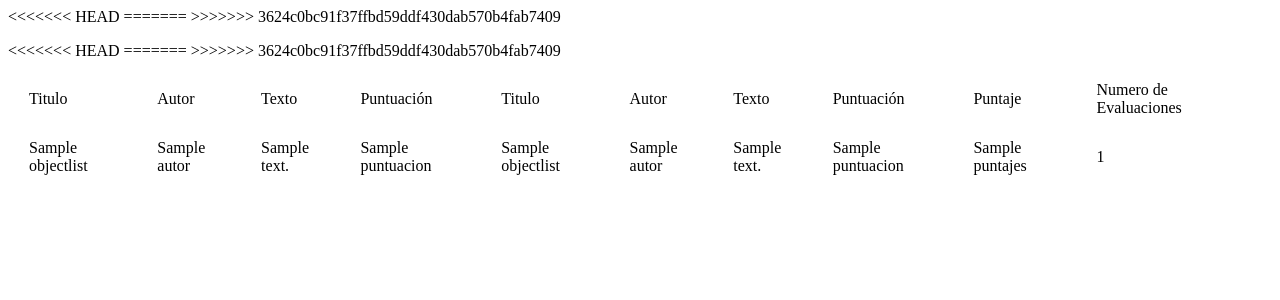
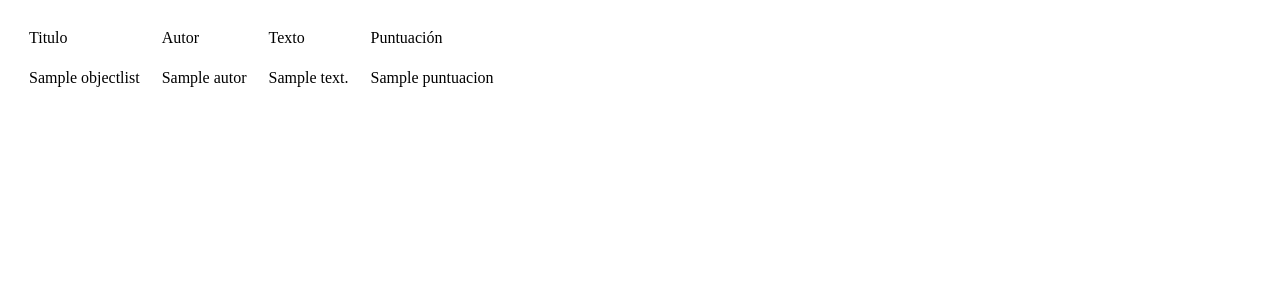
Before and after one commit to cbarazarte7/Software_Tarea_4, a Django app: template templates/articulo/results.html in a window 1280 px wide. Shown: the top 300 px of the page. Run offline with Django 3.2, Linux system fonts and the light colour scheme; the template is opened without the code that fills it: most values are stand-ins (such as "Sample title", 1, 10 or a date in 2020); parts of the project's set-up code (start-up, migrations or seed data) failed here and were passed over.

Commit message:
Factorizacion

```diff
--- a/autor/forms.py
+++ b/autor/forms.py
@@ -4,6 +4,7 @@ from django import forms
 from django.forms.extras.widgets import SelectDateWidget
 from django.db import models
 
+# Formulario para crear:
 class autorForm(forms.Form):
 	nombre = forms.CharField(widget=forms.TextInput())
 	apellido = forms.CharField(widget=forms.TextInput())
--- a/espacio/forms.py
+++ b/espacio/forms.py
@@ -3,6 +3,7 @@ from django.forms import ModelForm
 from django import forms
 from models import espacio
 
+# Formulario para crear:
 class espacioForm(forms.Form):
 	nombre = forms.CharField(widget=forms.TextInput())
 	ubicacion = forms.CharField(widget=forms.TextInput())
--- a/espacio/urls.py
+++ b/espacio/urls.py
@@ -4,6 +4,6 @@ from espacio import views
 
 urlpatterns = patterns('',
 		url(r'^$', views.index, name='index'),
+		url(r'create/$', nuevo_espacio, name='create'),
     url(r'results/$', views.results, name='results'),
-    url(r'create/$', nuevo_espacio, name='create'),
 )
--- a/templates/articulo/results.html
+++ b/templates/articulo/results.html
@@ -1,20 +1,12 @@
 {% if objectlist %}
      <TABLE CELLSPACING="20">
 	     <TR>
-<<<<<<< HEAD
 		  <TD>Titulo</TD><TD>Autor</TD><TD>Texto</TD><TD>Puntuación</TD>
-=======
-		  <TD>Titulo</TD><TD>Autor</TD><TD>Texto</TD><TD>Puntuación</TD><TD>Puntaje</TD><TD>Numero de Evaluaciones</TD>
->>>>>>> 3624c0bc91f37ffbd59ddf430dab570b4fab7409
 	     </TR>
 	     <ul>
 	     	{% for e in objectlist %}
 		     <TR>
-<<<<<<< HEAD
 			  <TD>{{ e.titulo }}</TD><TD>{{ e.autor }}</TD><TD>{{ e.texto }}</TD><TD>{{ e.puntuacion }}</TD>
-=======
-			  <TD>{{ e.titulo }}</TD><TD>{{ e.autor }}</TD><TD>{{ e.texto }}</TD><TD>{{ e.puntuacion }}</TD><TD>{{ e.puntajes }}</TD><TD>{{ e.num_eval }}</TD>
->>>>>>> 3624c0bc91f37ffbd59ddf430dab570b4fab7409
 		     </TR>
 	     	{%endfor%}
 	       </TABLE>
```
Also changed, not shown: espacio/views.py (+11 -10 lines), evento/views.py (+13 -10 lines).
